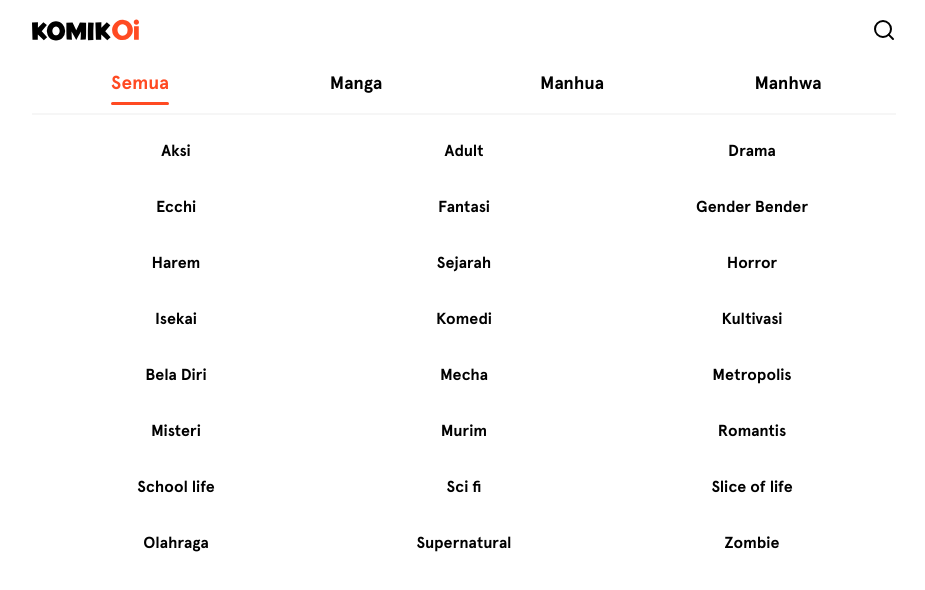
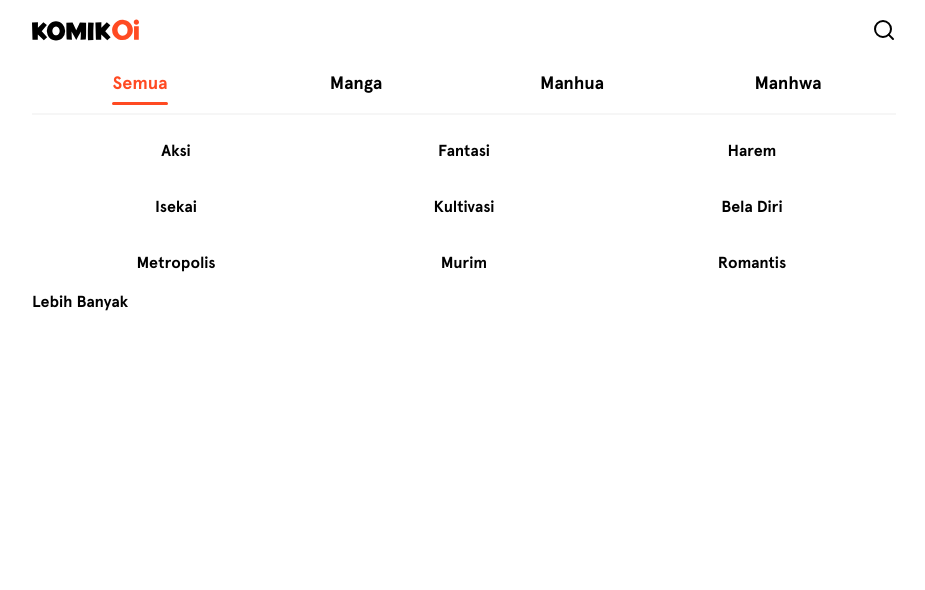
Before and after one commit to LackFos/KomikOI, a Next.js app: page /genres in a window 1280 px wide. Shown: the top 590 px of the page, without its empty margins (176-1101 px from the left). Built offline with nearby package versions, Linux system fonts and the light colour scheme.

Commit message:
GenresPage : 1. Menghapus ClassName yang berlebihan di selectionMenu 2. Menambahkan Tombol Lebih banyak di genresPage

```diff
--- a/components/menu/styles/borderBottom.module.css
+++ b/components/menu/styles/borderBottom.module.css
@@ -26,7 +26,6 @@
 
 :global(.selectionMenu_checkbox):checked ~ .main .text {
   color: var(--main);
-  font-size: 1.05em;
 }
 
 :global(.selectionMenu_checkbox):checked ~ .main .text::after {
--- a/libs/mutipleSelectionMenu.js
+++ b/libs/mutipleSelectionMenu.js
@@ -26,7 +26,7 @@ export default function MutipleSelectionMenu({
       value.props.exclude == 1 ? (
         value
       ) : (
-        <div className={`child ${classTambahan} no-select`} key={index}>
+        <div className={`${classTambahan} no-select`} key={index}>
           <input
             className="selectionMenu_checkbox"
             type="checkbox"
@@ -41,5 +41,5 @@ export default function MutipleSelectionMenu({
     return filterElemenBukanChild;
   });
 
-  return <div className={`selectionMenu ${classTambahan}`}>{childElement}</div>;
+  return <div className={`${classTambahan}`}>{childElement}</div>;
 }
--- a/libs/singleSelectionMenu.js
+++ b/libs/singleSelectionMenu.js
@@ -21,7 +21,7 @@ export default function SingleMenuSelection({
       value.props.exclude == 1 ? (
         value
       ) : (
-        <div className={`child ${classTambahan} no-select`} key={index}>
+        <div className={`${classTambahan} no-select`} key={index}>
           <input
             className="selectionMenu_checkbox"
             type="radio"
@@ -36,7 +36,5 @@ export default function SingleMenuSelection({
     return filterElemenBukanChild;
   });
 
-  return (
-    <div className={`singleMenuSelection ${classTambahan}`}>{childElement}</div>
-  );
+  return <div className={`${classTambahan}`}>{childElement}</div>;
 }
--- a/pages/genres.js
+++ b/pages/genres.js
@@ -26,26 +26,52 @@ export default function Genres() {
   );
 }
 
+function MenuTipeKomik({ setState, activeIndex }) {
+  const listTipeKomik = ["Semua", "Manga", "Manhua", "Manhwa"];
+
+  const TombolTipeKomik = listTipeKomik.map((value) => {
+    return (
+      <BorderBottomMenu
+        classTambahan={styles.tombolKomik}
+        key={value}
+        text={value}
+      />
+    );
+  });
+
+  return (
+    <div className="tipeKomikWrapper">
+      <SingleSelectionMenu
+        activeIndex={activeIndex}
+        classTambahan={styles.tipeKomik}
+        setState={setState}
+      >
+        {TombolTipeKomik}
+      </SingleSelectionMenu>
+    </div>
+  );
+}
+
 function MenuGenre({ setState }) {
   const listGenres = [
     "Aksi",
+    "Fantasi",
+    "Harem",
+    "Isekai",
+    "Kultivasi",
+    "Bela Diri",
+    "Metropolis",
+    "Murim",
+    "Romantis",
     "Adult",
     "Drama",
     "Ecchi",
-    "Fantasi",
     "Gender Bender",
-    "Harem",
     "Sejarah",
     "Horror",
-    "Isekai",
     "Komedi",
-    "Kultivasi",
-    "Bela Diri",
     "Mecha",
-    "Metropolis",
     "Misteri",
-    "Murim",
-    "Romantis",
     "School life",
     "Sci fi",
     "Slice of life",
@@ -65,29 +91,14 @@ function MenuGenre({ setState }) {
   });
 
   return (
-    <MutipleSelectionMenu
-      setState={setState}
-      classTambahan={styles.Menu_genreSelection}
-    >
-      {TombolGenres}
-    </MutipleSelectionMenu>
+    <div className={styles.tipeGenreWrapper}>
+      <MutipleSelectionMenu
+        setState={setState}
+        classTambahan={styles.tipeGenre}
+      >
+        {TombolGenres}
+      </MutipleSelectionMenu>
+      <div className={styles.lebihBanyak}>Lebih Banyak</div>
+    </div>
   );
 }
-
-function MenuTipeKomik({ setState, activeIndex }) {
-  const listTipeKomik = ["Semua", "Manga", "Manhua", "Manhwa"];
-
-  const TombolTipeKomik = listTipeKomik.map((value) => {
-    return <BorderBottomMenu key={value} text={value} />;
-  });
-
-  return (
-    <SingleSelectionMenu
-      activeIndex={activeIndex}
-      classTambahan={styles.Menu_tipeKomik}
-      setState={setState}
-    >
-      {TombolTipeKomik}
-    </SingleSelectionMenu>
-  );
-}
--- a/styles/genresPage.module.css
+++ b/styles/genresPage.module.css
@@ -1,32 +1,39 @@
-.menuWrapper {
-  font-size: 0.875rem;
-}
-
 .menu {
   padding: 0px 18px;
 }
 
-.Menu_tipeKomik {
+.tipeKomik {
+  display: flex;
   height: 45px;
+  width: 100%;
 }
 
-.Menu_genreSelection {
-  font-size: 0.75rem;
+.tombolKomik {
+  position: relative;
+  width: 100%;
+}
+
+.tipeGenreWrapper {
+  font-size: 0.875rem;
+  font-weight: 900;
+}
+
+.tipeGenre {
+  display: flex;
   flex-wrap: wrap;
+  overflow: hidden;
+  height: 169px;
 }
 
 .tombolGenre {
+  position: relative;
   white-space: nowrap;
   width: calc(100% / 3);
   padding: 4px;
 }
 
 @media (min-width: 768px) {
-  .menuWrapper {
-    font-size: 1rem;
-  }
-
-  .Menu_genreSelection {
+  .tipeGenreWrapper {
     font-size: 0.889rem;
   }
 }
--- a/styles/globals.css
+++ b/styles/globals.css
@@ -78,10 +78,6 @@ main {
   display: flex;
 }
 
-.singleMenuSelection > div {
-  width: 100%;
-}
-
 .selectionMenu_checkbox {
   cursor: pointer;
   z-index: 1;
```
